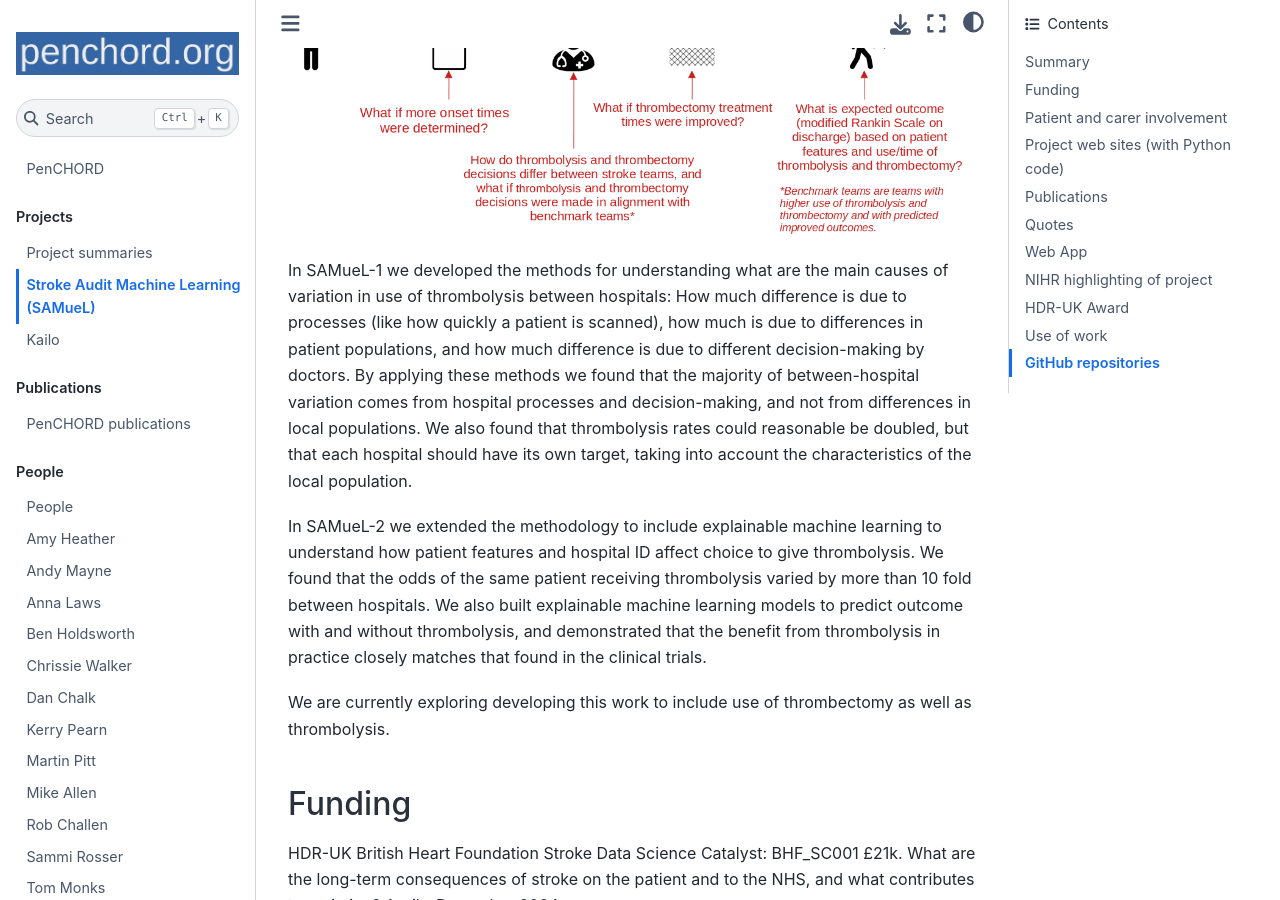
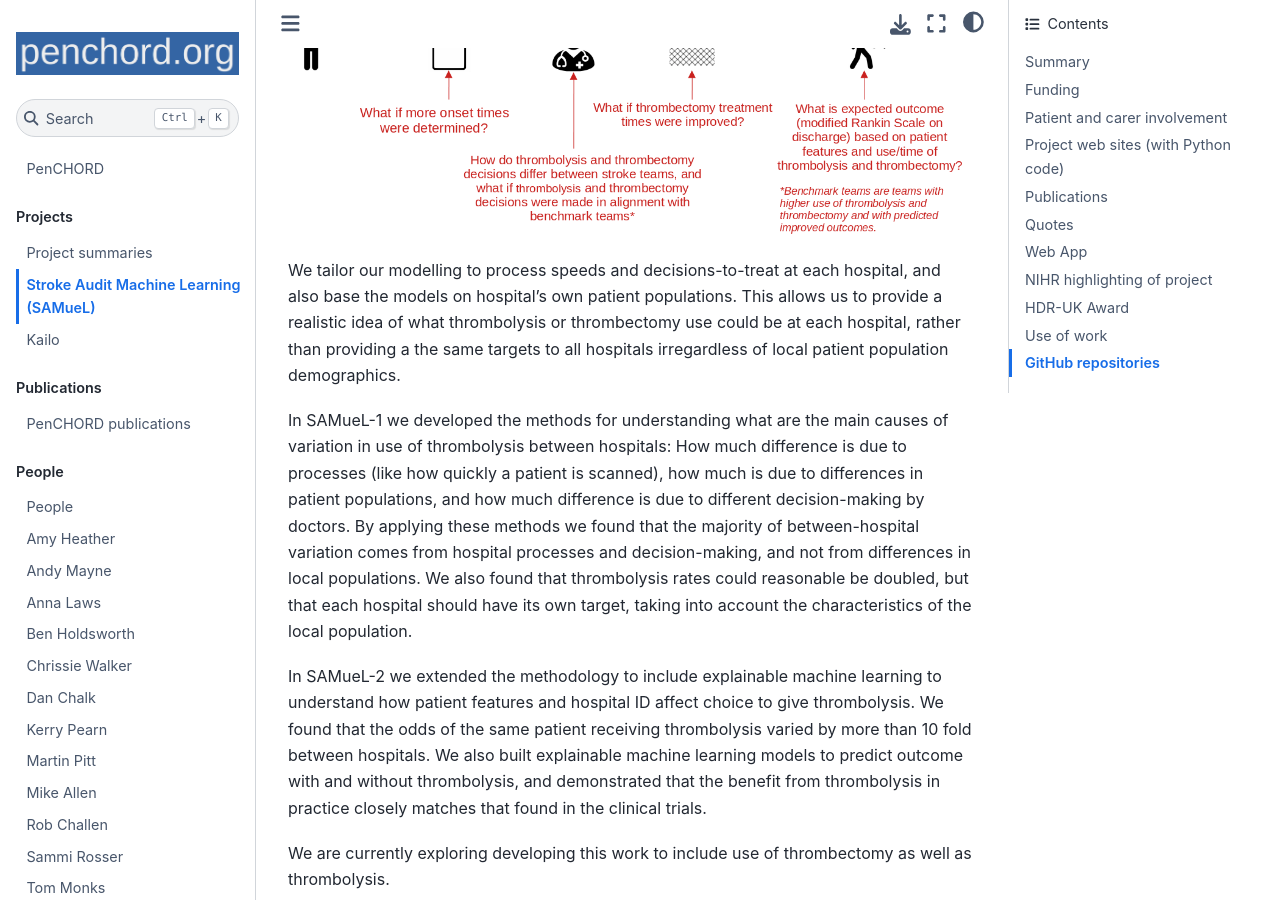
Before and after one commit to penchord/web, a Jupyter Book: the page built from project_pages/samuel_1.md, in a window 1280 px wide and 900 px high, scrolled down 1125 px. Built offline with Jupyter Book 1.0.4 settings and Sphinx 7.4.7 and the Sphinx Book theme 1.1.4, drawn with Linux system fonts in a browser that asks for light colours.

Commit message:
Update SAM

```diff
--- a/project_pages/samuel_1.md
+++ b/project_pages/samuel_1.md
@@ -11,6 +11,8 @@ The key aim of the SAMueL work is to understand between-hospital variation in pr
 The figure below shows the pathway we are looking at, and the questions we are are asking. We use *clinical pathway simulation* to model the flow of patients through the emergency stroke pathway, so we can ask questions about what improvement in outcomes could be achieved by improving patient flow. We use machine learning to understand variation in decisions-to-treat, so we can ask questions about what improvement in outcomes could be achieved by improving consistency around clinical decision-making.
 
 ![](./images/samuel_pathway.png)
+
+We tailor our modelling to process speeds and decisions-to-treat at each hospital, and also base the models on hospital's own patient populations. This allows us to provide a realistic idea of what thrombolysis or thrombectomy use could be at each hospital, rather than providing a the same targets to all hospitals irregardless of local patient population demographics.
 
 In SAMueL-1 we developed the methods for understanding what are the main causes of variation in use of thrombolysis between hospitals: How much difference is due to processes (like how quickly a patient is scanned), how much is due to differences in patient populations, and how much difference is due to different decision-making by doctors. By applying these methods we found that the majority of between-hospital variation comes from hospital processes and decision-making, and not from differences in local populations. We also found that thrombolysis rates could reasonable be doubled, but that each hospital should have its own target, taking into account the characteristics of the local population.
 
```
